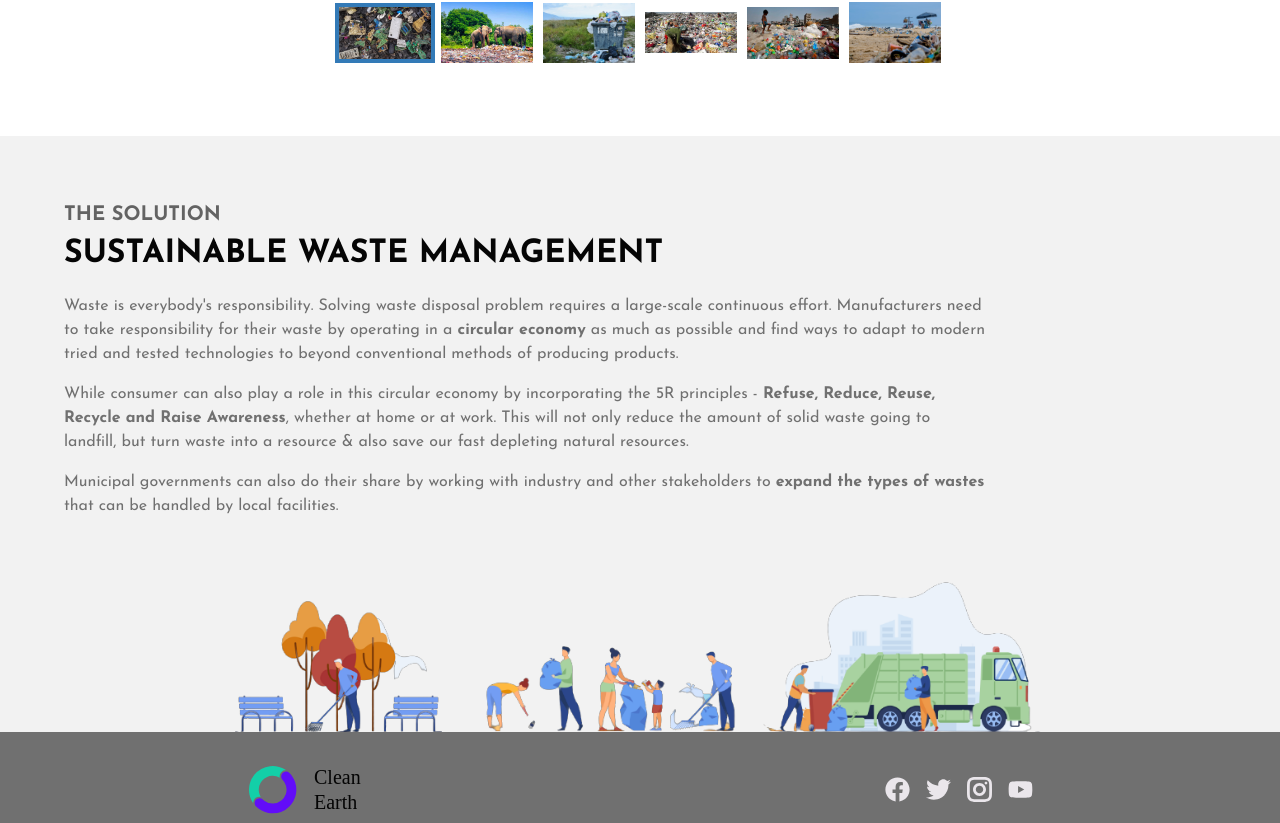
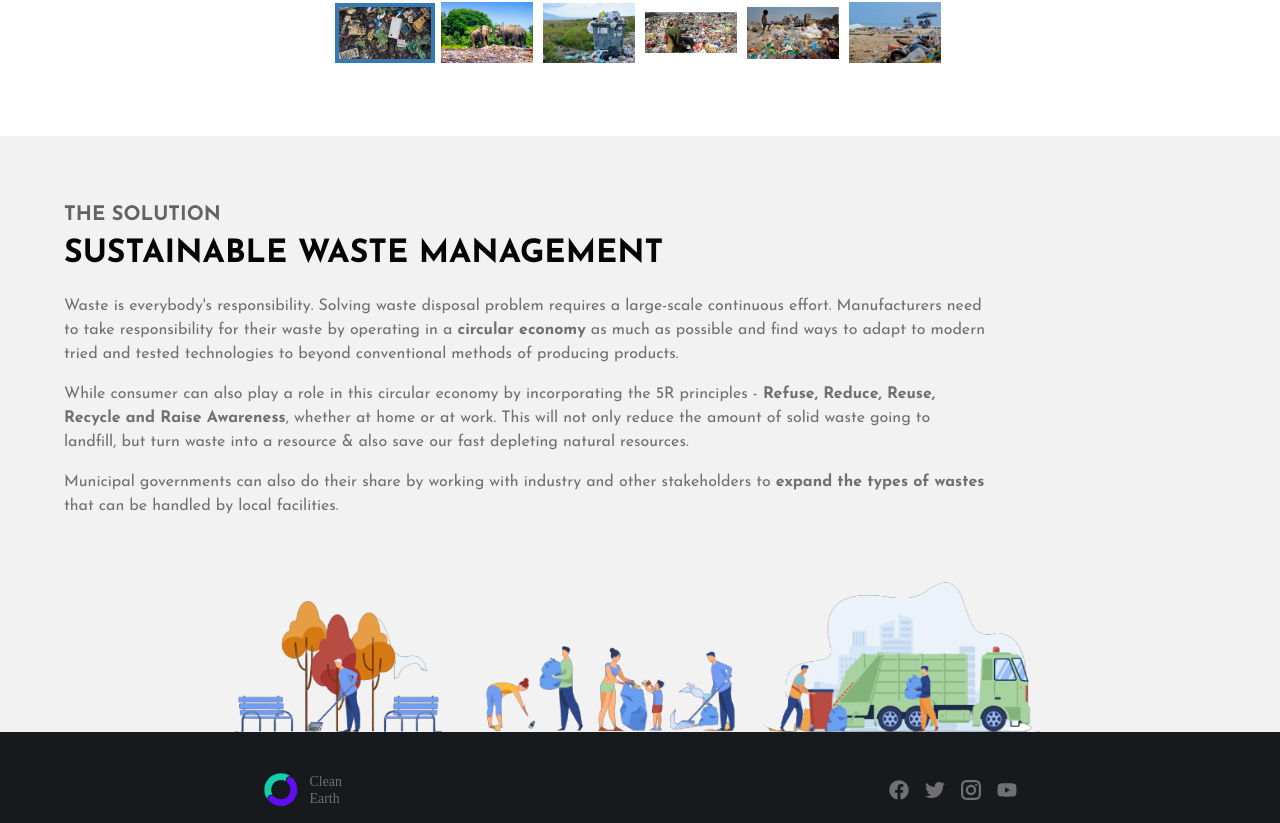
Before and after one commit to vk0808/clean-earth, a React (Create React App) app: page / in a window 1280 px wide. Shown: the part 1746-2569 px from the top of the page. Built offline with nearby package versions, Linux system fonts and the light colour scheme.

Commit message:
modified: footer color, icon size

```diff
--- a/src/components/Footer/Footer.js
+++ b/src/components/Footer/Footer.js
@@ -15,16 +15,16 @@ const Footer = () => {
         <div className="footer-right">
           <ul className="social-links">
             <li>
-              <FaFacebook size={25} />
+              <FaFacebook size={20} />
             </li>
             <li>
-              <FaTwitter size={25} />
+              <FaTwitter size={20} />
             </li>
             <li>
-              <GrInstagram size={25} />
+              <GrInstagram size={20} />
             </li>
             <li>
-              <FaYoutube size={25} />
+              <FaYoutube size={20} />
             </li>
           </ul>
         </div>
--- a/src/styles.scss
+++ b/src/styles.scss
@@ -126,7 +126,7 @@ p {
   background-image: linear-gradient(90deg, #c7f7ee 0%, #c09efc 100%);
 }
 a.nav-link.active {
-  color: var(--red-special) !important;
+  color: var(--black) !important;
 }
 .nav-center {
   .nav-header {
@@ -163,7 +163,7 @@ a.nav-link.active {
     align-items: center;
 
     a {
-      color: var(--black);
+      color: var(--grey);
       text-transform: uppercase;
       letter-spacing: var(--spacing);
       font-weight: 600;
@@ -440,16 +440,24 @@ a.nav-link.active {
   }
 }
 .footer-content {
-  background: var(--grey);
+  background: #161a1d;
   display: flex;
   padding-top: var(--spacingDesktop);
+
+  .footer-left .logo {
+    width: 100px;
+
+    text#Clean_Earth {
+      fill: var(--grey);
+  }
+  }
 
   .social-links {
     display: flex;
     gap: 1rem;
 
     svg {
-      fill: var(--grey-special);
+      fill: var(--grey);
 
       &:hover {
         fill: var(--secondaryColor);
```
